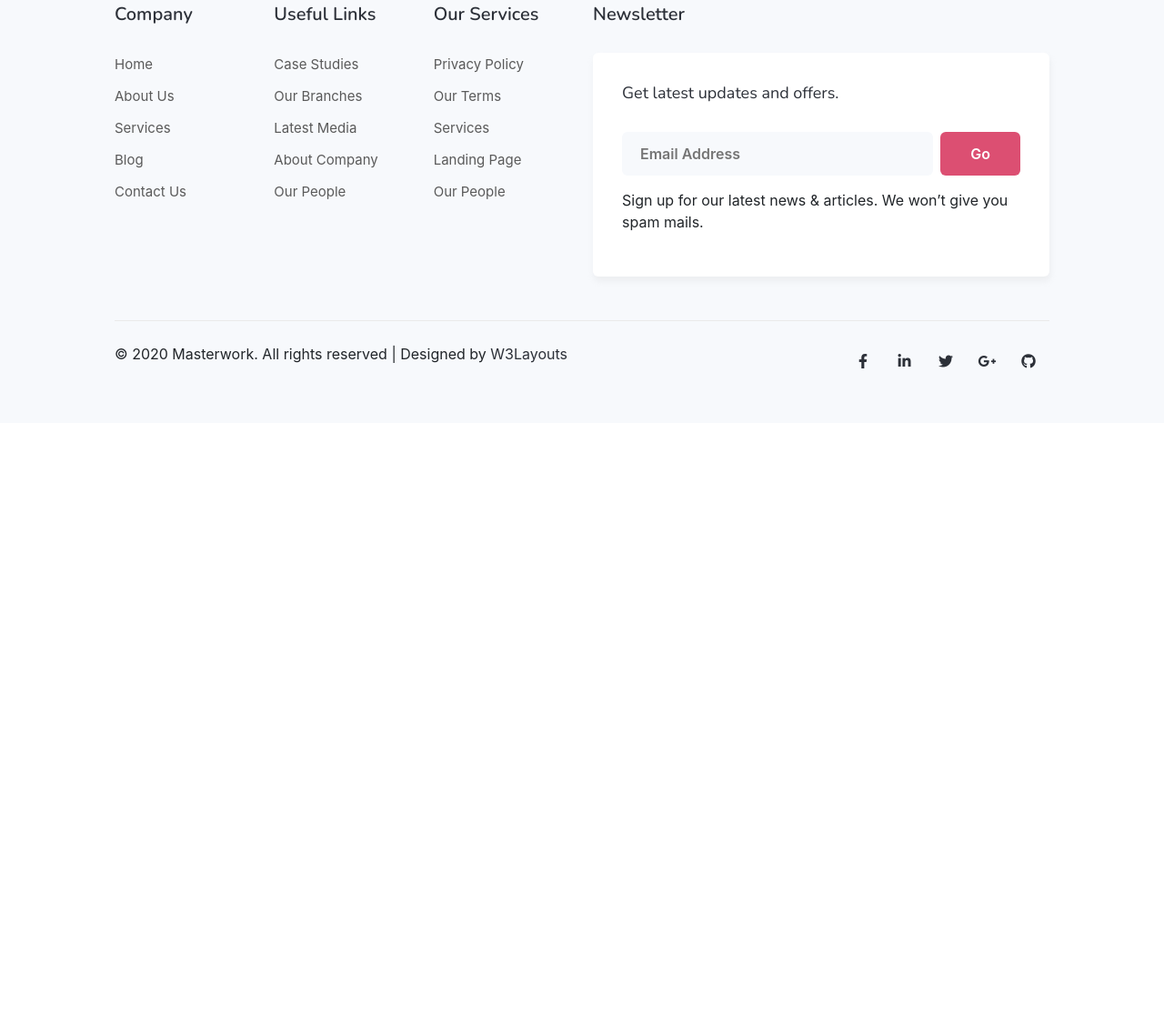
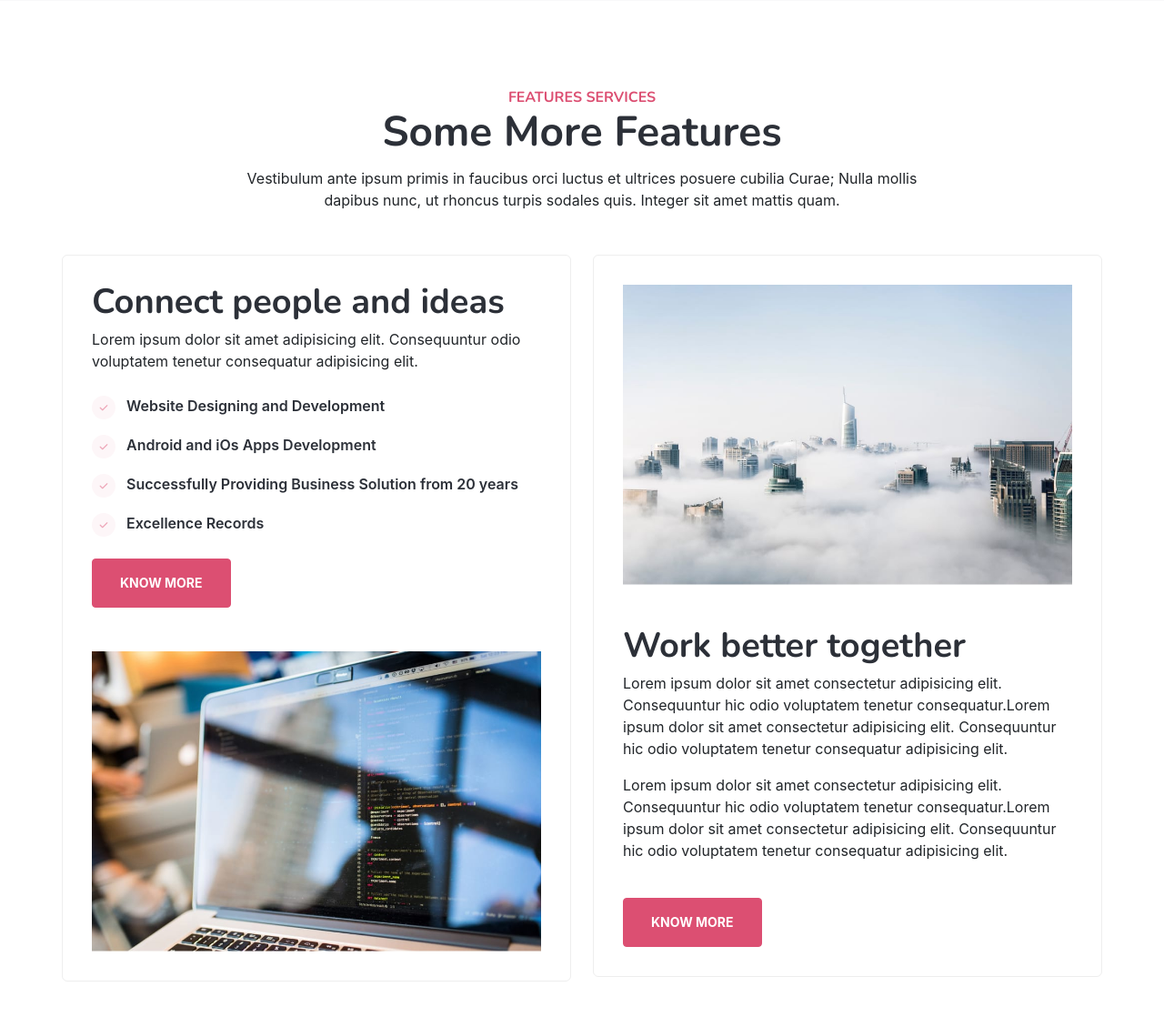
Before and after one commit to vuphan0804/BC27_Masterwork, a plain HTML site: page services/services.html in a window 1280 px wide. Shown: the part 1604-2722 px from the top of the page at 91% size. Before the commit the page ends 2069 px from the top, so only its background shows below. Drawn offline with nearby package versions, Linux system fonts and the light colour scheme.

Commit message:
finish service

```diff
--- a/services/services.css
+++ b/services/services.css
@@ -14,6 +14,10 @@ h1, h2, h3, h4, h5, h6 {
   margin: 0;
   padding: 0;
   font-family: 'Nunito', sans-serif;
+}
+.header-section {
+  max-width: 750px;
+  margin: 0 auto;
 }
 .header-section h2 {
     color: var(--title-color);
@@ -114,3 +118,35 @@ text-decoration: none;
   text-transform: uppercase;
   text-decoration: none;
 }
+.w3l-services3 .content-ab-left, .w3l-services3 .content-ab-right {
+  border: 1px solid #eee;
+  padding: 2rem;
+  border-radius: var(--card-curve);
+}
+.w3l-services3 h3.service-title {
+  color: var(--title-color);
+  font-size: 38px;
+  line-height: 1;
+  font-weight: 700;
+  margin-bottom: 10px;
+}
+.w3l-services3 ul.feature-list li {
+  font-style: normal;
+  font-weight: normal;
+  font-size: 16px;
+  line-height: 26px;
+  color: var(--title-color);
+  margin: 15px 0;
+  font-weight: 600;
+  list-style-type: none;
+}
+.w3l-services3 ul.feature-list li span.fa {
+  color: var(--primary);
+  margin-right: 12px;
+  background: rgba(220, 79, 114, 0.1);
+  font-size: 10px;
+  padding: 8px;
+  border-radius: 50%;
+  display: inline-block;
+  opacity: 0.5;
+}
--- a/services/services.html
+++ b/services/services.html
@@ -33,7 +33,7 @@
                     <div class="navbar-collapse">
                         <ul class="navbar-menu">
                             <li class="custom"><a href="/index.html">Home</a></li>
-                            <li class="custom"><a href="#">About</a></li>
+                            <li class="custom"><a href="/about/about.html">About</a></li>
                             <li class="custom"><a href="#">Services</a></li>
                             <li class="dropdown-pages" onclick="myFunction()">
                                 <a class="drop-btn" href="#">
@@ -42,13 +42,13 @@
                                 </a>
                                 <ul class="drop-content" id="myDropdown">
                                     <li> <a class="drop-item" href="/pages/blogPosts.html">Blog posts</a></li>
-                                    <li><a class="drop-item" href="#">Blog singlen</a></li>
+                                    <li><a class="drop-item" href="/pages/blogSingle.html">Blog singlen</a></li>
                                     <li> <a class="drop-item" href="#">Landing page</a></li>
                                 </ul>
 
                             </li>
 
-                            <li class="custom"><a href="#">Contact</a></li>
+                            <li class="custom"><a href="/contact/contact.html">Contact</a></li>
                         </ul>
                         <div class="item-btn">
                             <a class="btn btn-theme btn-hover-primary" href="#">Schedule a Demo</a>
@@ -200,6 +200,64 @@
               </div>
             </div>
           </section>
+        <!-- FEATURES SERVICES -->
+        <section class="w3l-services3">
+          <div class="about-inner-cont py-5">
+            <div class="container mw-100 py-lg-5">
+              <div class="header-section mb-5 text-center mx-auto">
+                <h6 class="sub-title">Features services</h6>
+                <h3>Some More Features </h3>
+                <p class="my-3"> Vestibulum ante ipsum primis in faucibus orci luctus et ultrices posuere cubilia Curae;
+                  Nulla mollis dapibus nunc, ut rhoncus
+                  turpis sodales quis. Integer sit amet mattis quam.</p>
+              </div>
+
+              <div class="row content-ab-grids mw-100 px-0 mx-0">
+                <div class="col-lg-6">
+                  <div class="content-ab-left">
+                    <div class="title-content text-left">
+                      <h3 class="service-title">Connect people
+                        and ideas</h3>
+                    </div>
+                    <p>Lorem ipsum dolor sit amet adipisicing elit. Consequuntur odio
+                      voluptatem tenetur
+                      consequatur adipisicing elit.</p>
+                    <ul class="feature-list my-4">
+                      <li><span class="fa fa-check"></span>Website Designing and Development</li>
+                      <li><span class="fa fa-check"></span>Android and iOs Apps Development </li>
+                      <li><span class="fa fa-check"></span>Successfully Providing Business Solution from 20 years</li>
+                      <li><span class="fa fa-check"></span>Excellence Records </li>
+                    </ul>
+                    <a href="#url" class="theme-button btn-primary btn mb-lg-5 mb-4">Know more</a>
+                    <img src="/img/b1.jpg" class="img-fluid img-curve" alt="">
+                  </div>
+                </div>
+                <div class="col-lg-6 mt-lg-0 mt-5 ">
+                  <div class="content-ab-right">
+                    <img src="/img/b2.jpg" class="img-fluid img-curve" alt="">
+                    <div class="title-content text-left mt-5">
+                      <h3 class="service-title">Work better
+                        together</h3>
+                    </div>
+                    <p>Lorem ipsum dolor sit amet consectetur adipisicing elit. Consequuntur hic odio voluptatem
+                      tenetur
+                      consequatur.Lorem ipsum dolor sit amet consectetur adipisicing elit. Consequuntur hic odio
+                      voluptatem tenetur
+                      consequatur adipisicing elit.</p>
+                    <p>Lorem ipsum dolor sit amet consectetur adipisicing elit. Consequuntur hic odio voluptatem
+                      tenetur
+                      consequatur.Lorem ipsum dolor sit amet consectetur adipisicing elit. Consequuntur hic odio
+                      voluptatem tenetur
+                      consequatur adipisicing elit.</p>
+
+                      <a href="#url" class="theme-button btn-primary btn mt-4">Know more</a>
+                  </div>
+                </div>
+              </div>
+
+            </div>
+          </div>
+        </section>
         <!-- Footer -->
         <footer class="footer">
             <div class="footer-main py-5">
```
Also changed, not shown: contact/contact.html (+4 -4 lines).
